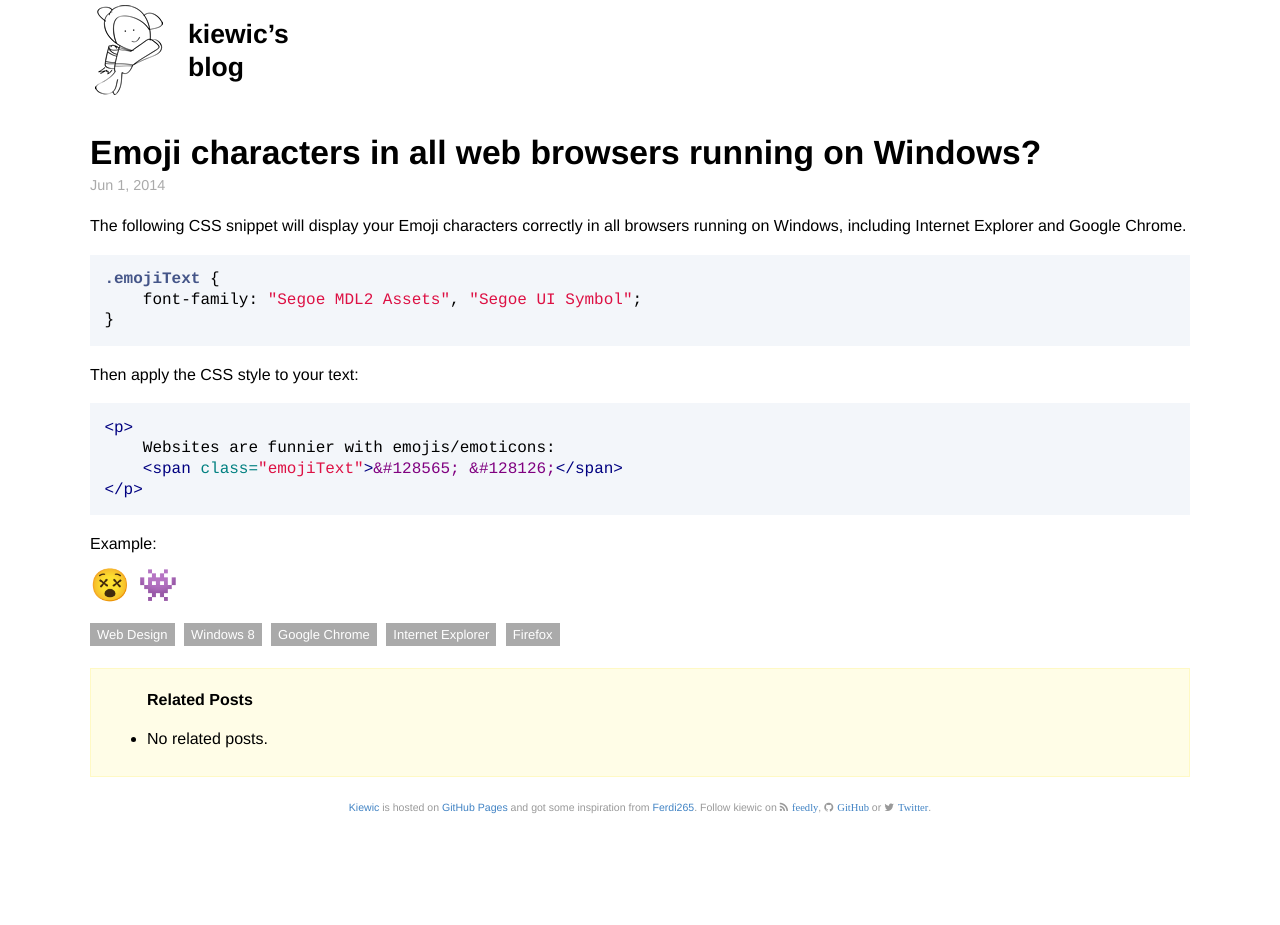
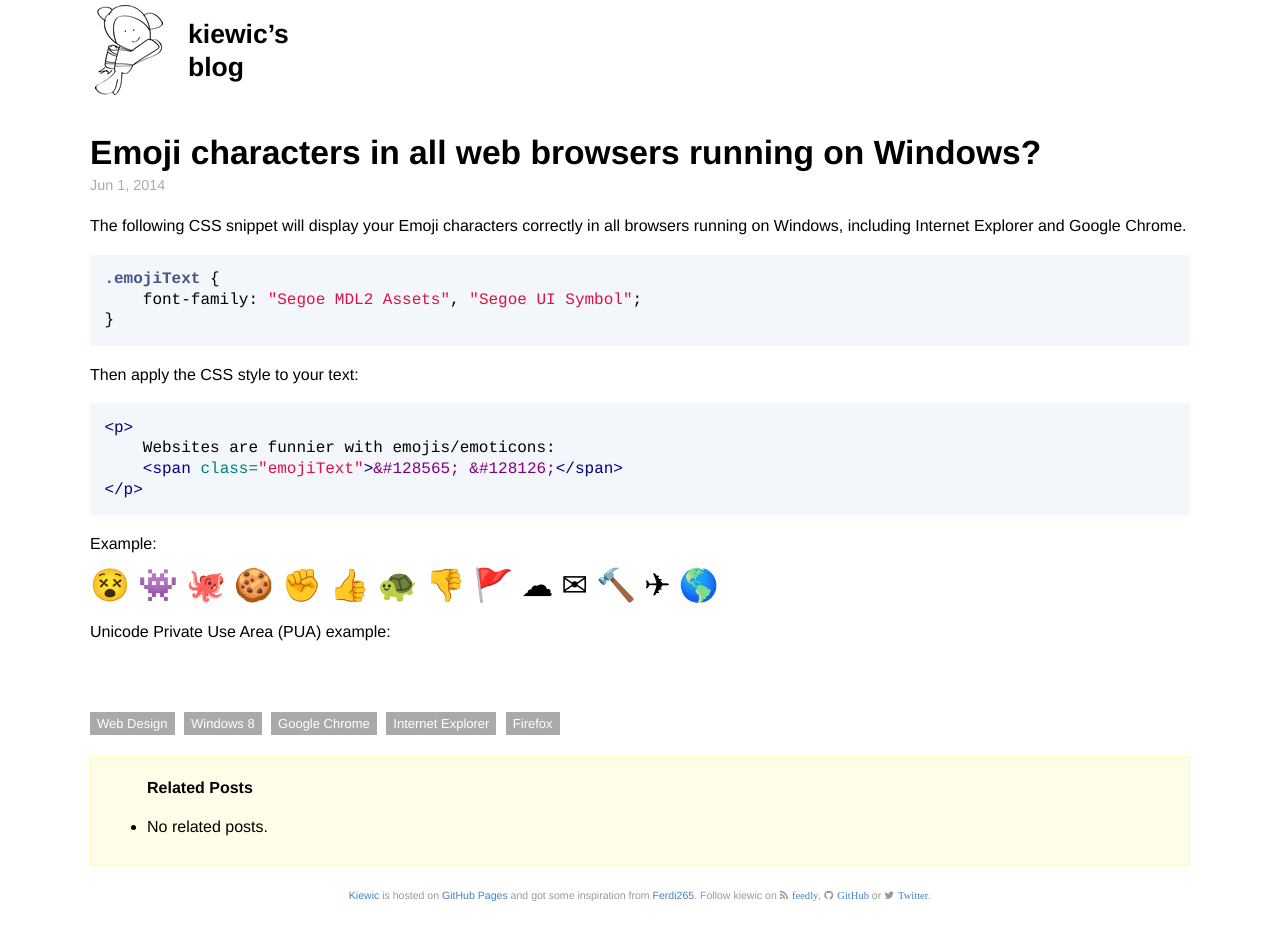
Before and after one commit to kiewic/kiewic.github.io, a Jekyll site: the page built from _posts/2014-06-01-emoji-characters-in-all-browsers-running-on-windows.md, in a window 1280 px wide. Built offline with Jekyll 4.4.1, drawn with Linux system fonts in a browser that asks for light colours; nearby versions of some CDN libraries; comment, search, counter and statistics services are not loaded; before the commit the page ends 900 px from its top, so only the background shows below that.

Commit message:
Splitting emojis and font icons in two rows.

```diff
--- a/_posts/2014-06-01-emoji-characters-in-all-browsers-running-on-windows.md
+++ b/_posts/2014-06-01-emoji-characters-in-all-browsers-running-on-windows.md
@@ -43,6 +43,23 @@
 <span class="emojiText">
     <span title="dizzy face">&#128565;</span>
     <span title="alien monster">&#128126;</span>
+    <span title="octopus">&#x1F419;</span>
+    <span title="cookie">&#x1F36A;</span>
+    <span title="fist">&#x270A;</span>
+    <span title="thumbs up">&#x1F44D;</span>
+    <span title="turtle">&#x1F422;</span>
+    <span title="thumbs down">&#x1F44E;</span>
+    <span title="triangular flag on post">&#x1F6A9;</span>
+    <span title="cloud">&#x2601;</span>
+    <span title="envelope">&#x2709;</span>
+    <span title="hammer">&#x1F528;</span>
+    <span title="airplane">&#x2708;</span>
+    <span title="earth americas">&#x1F30E;</span>
+</span>
+
+Unicode Private Use Area (PUA) example:
+
+<span class="emojiText">
     <span title="camera">&#xE722;</span>
     <span title="comment">&#xE90A;</span>
     <span title="contact">&#xE77B;</span>
```
